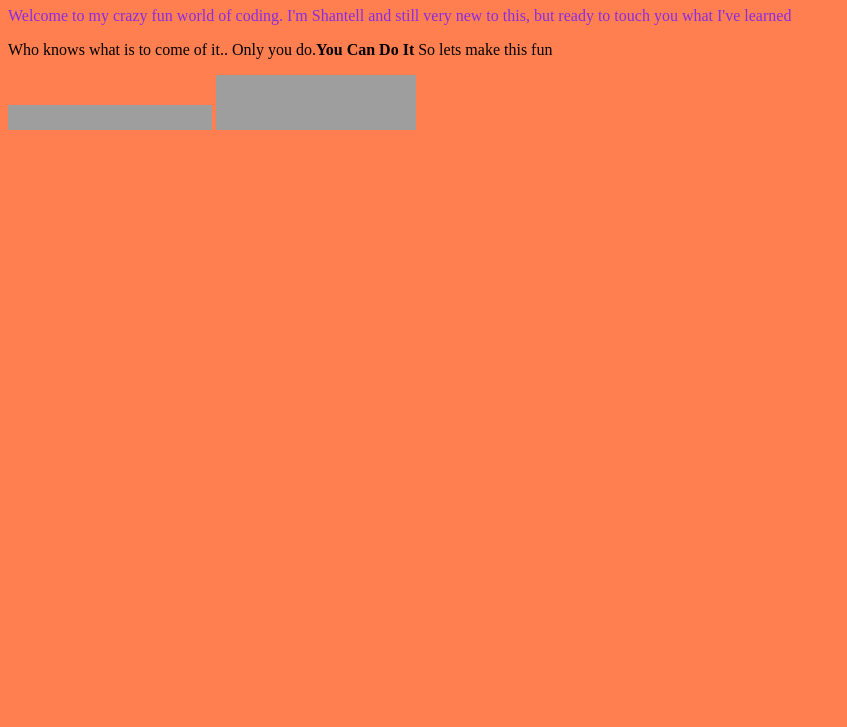
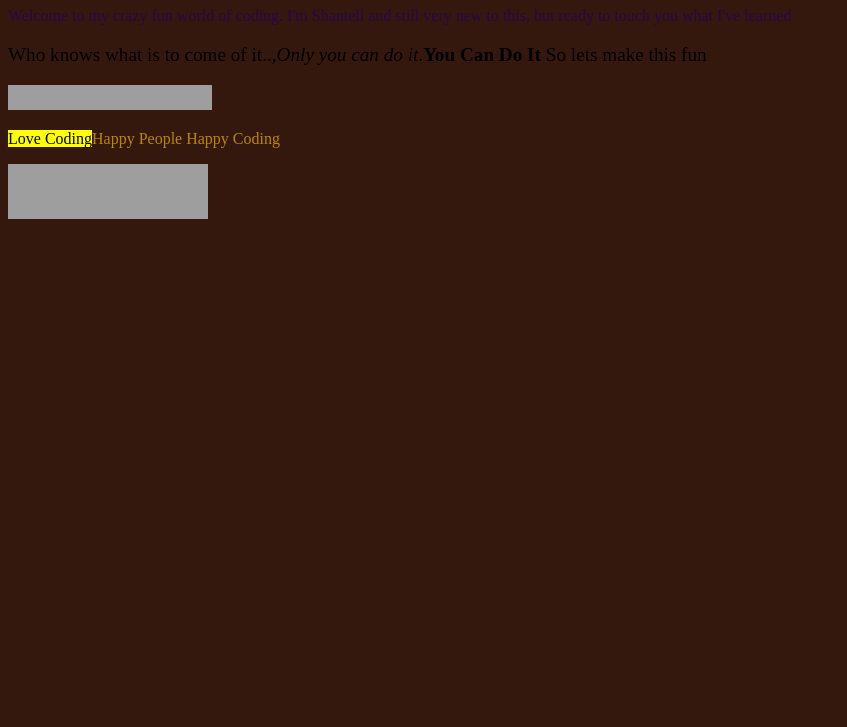
Before and after one commit to Eduk8ed/hello-world, a plain HTML site: page index.html in a window 1280 px wide. Shown: the part 73-800 px from the top of the page, without its empty margins (0-847 px from the left). Drawn offline with Linux system fonts and the light colour scheme; grey boxes are pictures that could not be loaded.

Commit message:
Helloworld

```diff
--- a/index.html
+++ b/index.html
@@ -6,11 +6,12 @@
     <meta http-equiv="X-UA-Compatible" content="ie=edge">
     <title>My Coding World</title>
 </head>
-<body style="background-color: coral">
+<body style="background-color: rgb(53, 24, 13)">
     <h1>Hello World</h1>
-    <p style ="color:blueviolet">Welcome to my crazy fun world of coding. I'm Shantell and still very new to this, but ready to touch you what I've learned</p>
-<p>Who knows what is to come of it.. Only you do.<b>You Can Do It</b> So lets make this fun</p>
+    <p style ="color:rgb(41, 5, 75)">Welcome to my crazy fun world of coding. I'm Shantell and still very new to this, but ready to touch you what I've learned</p>
+<p style="font-size: larger">Who knows what is to come of it..,<i>Only you can do it</i>.<b>You Can Do It</b> So lets make this fun</p>
 <img src="https://image.shutterstock.com/image-vector/dancing-people-260nw-90812123.jpg" alt="Dancing People" width="204" height="25">
+<p style ="color:darkgoldenrod"><mark>Love Coding</mark>Happy People Happy Coding</p>
 <img src="https://star933-x8g8nap89vfnp9y.netdna-ssl.com/cmsmanager/wp-content/uploads/2017/05/happy-people-habits-1184x345.jpg" width="200" height="55"
 </body>
 </html>
```
